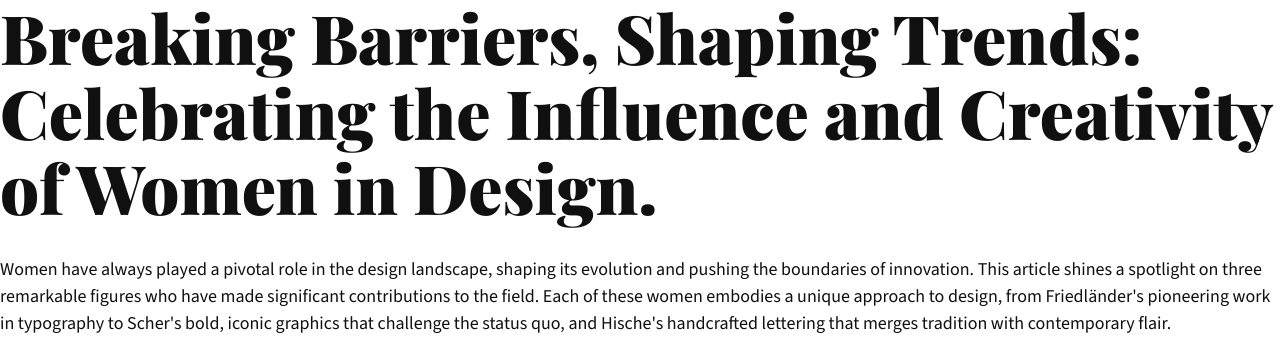
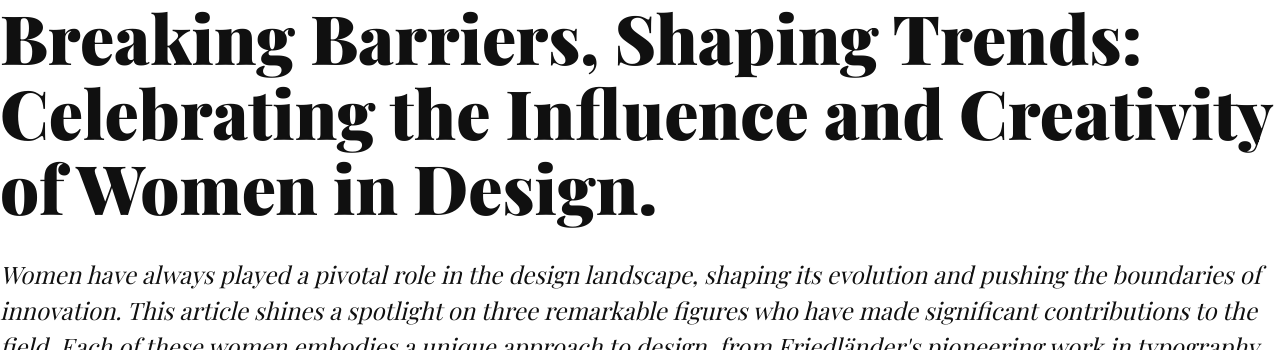
Before and after one commit to Gracexo/Women-in-design, a plain HTML site: page index.html in a window 1280 px wide. Shown: the top 350 px of the page. Drawn offline with nearby package versions, Linux system fonts and the light colour scheme; a web font is replaced by a local one.

Commit message:
update class in p

```diff
--- a/index.html
+++ b/index.html
@@ -12,7 +12,7 @@
     <main>
         <h1>Breaking Barriers, Shaping Trends: Celebrating the Influence and Creativity of Women in Design.</h1>
 
-        <p>Women have always played a pivotal role in the design landscape, shaping its evolution and pushing the
+        <p class="large">Women have always played a pivotal role in the design landscape, shaping its evolution and pushing the
             boundaries of innovation. This article shines a spotlight on three remarkable figures who have made
             significant contributions to the field. Each of these women embodies a unique approach to design, from
             Friedländer's pioneering work in typography to Scher's bold, iconic graphics that challenge the status quo,
```
